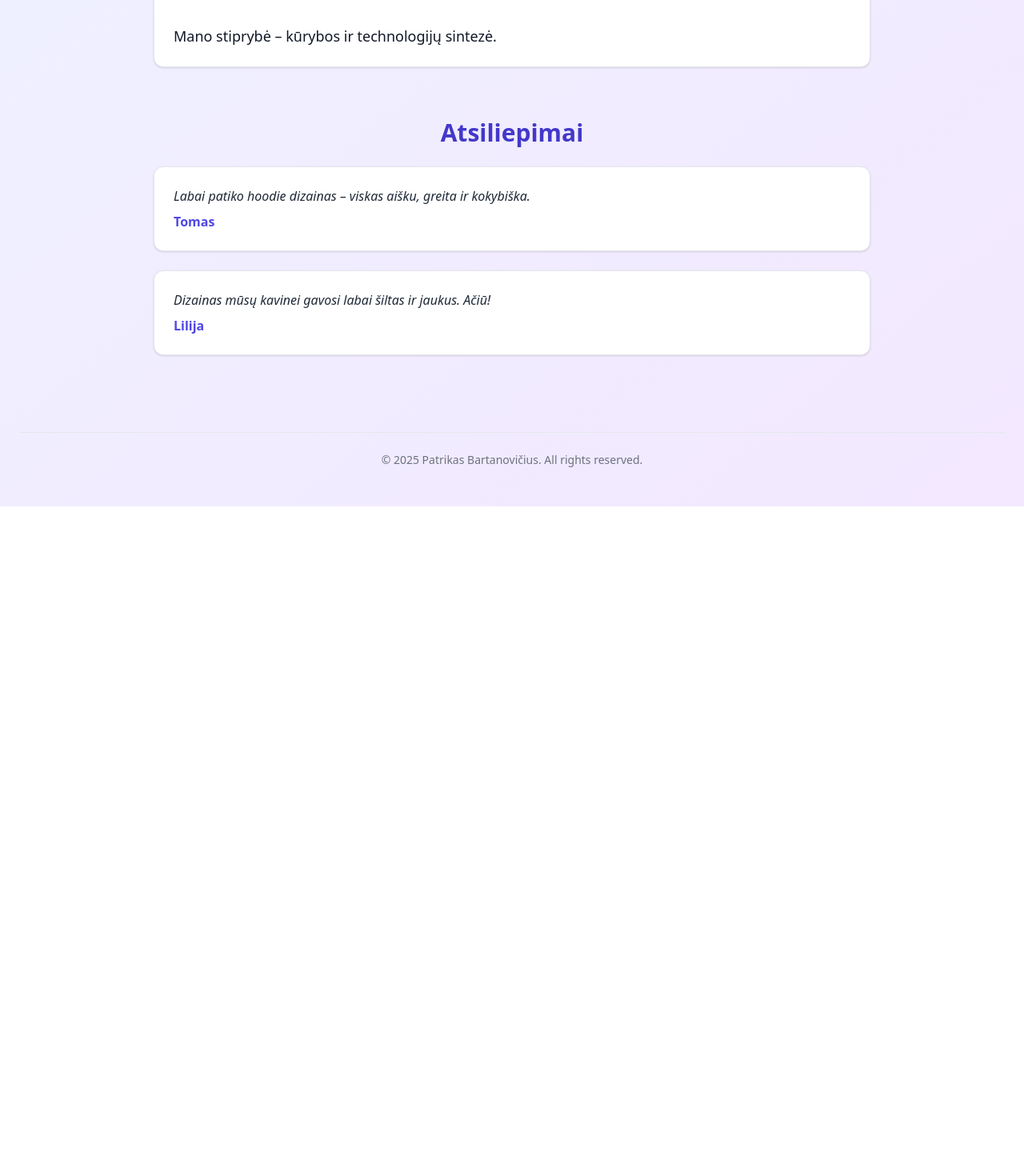
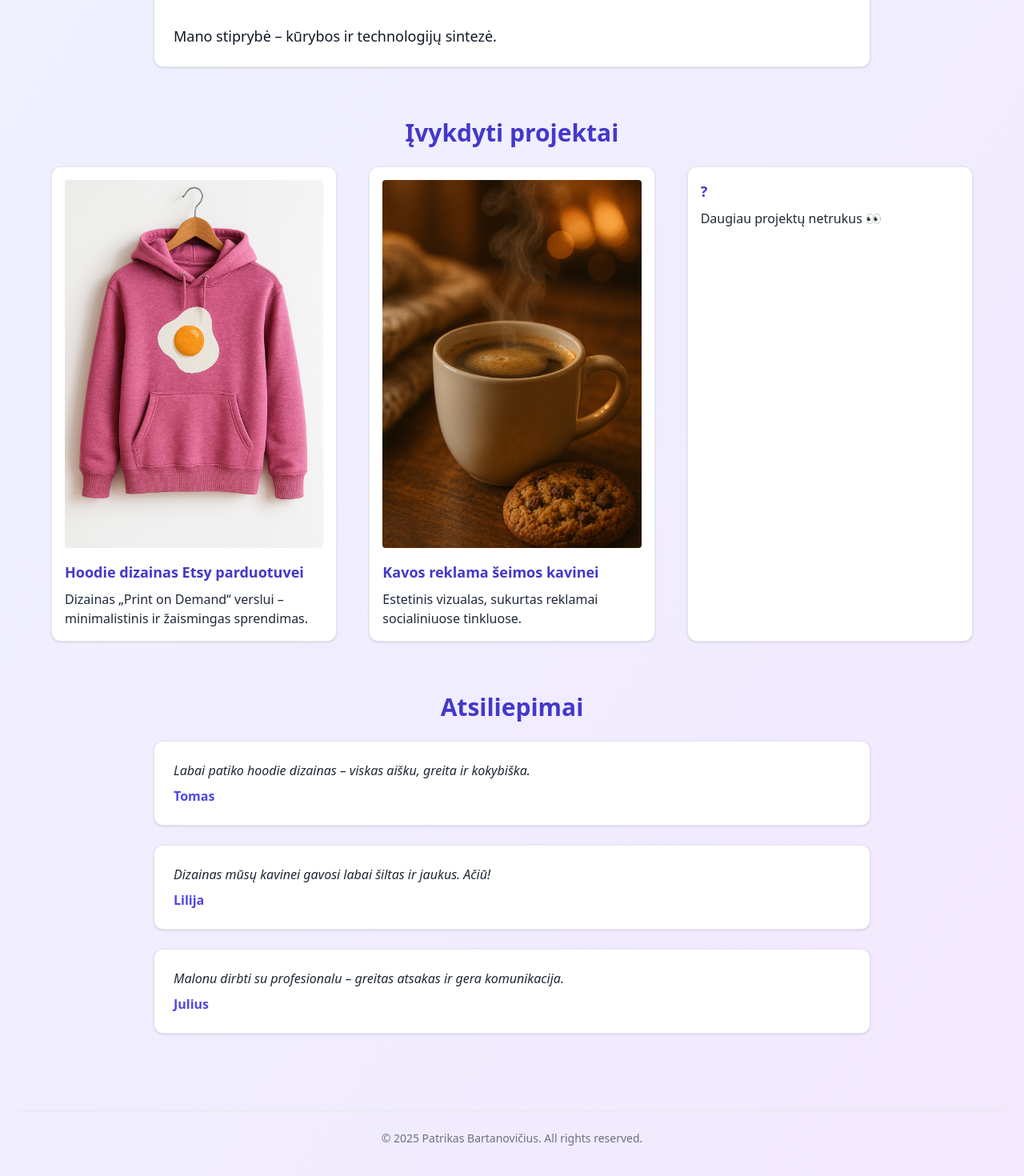
Before and after one commit to TrasherBartd/patrikas-portfolio, a React (Vite) app: page / in a window 1280 px wide. Shown: the part 424-1894 px from the top of the page at 80% size. Before the commit the page ends 1057 px from the top, so only its background shows below. Built offline with nearby package versions, Linux system fonts and the light colour scheme.

Commit message:
Update Portfolio.jsx

```diff
--- a/src/Portfolio.jsx
+++ b/src/Portfolio.jsx
@@ -4,30 +4,68 @@ import { useState } from "react";
 export default function Portfolio() {
   const [lang, setLang] = useState("lt");
   const [darkMode, setDarkMode] = useState(false);
-
   const aboutText = {
     lt: `Savarankiškai išmokęs grafinio dizaino ir svetainių kūrimo pagrindus, šiuo metu dirbu su moderniausiomis technologijomis, kad padėčiau klientams perteikti jų vertę aiškiai ir estetiškai.
 
 Mano stiprybė – kūrybos ir technologijų sintezė.`,
     en: `Self-taught in graphic design and website development, I now work with modern technologies to help clients communicate their value clearly and beautifully.
 
-My strength lies in the fusion of creativity and technology.`,
+My strength lies in the fusion of creativity and technology.`
   };
+
+  const testimonials = [
+    {
+      name: "Tomas",
+      text: lang === "lt"
+        ? "Labai patiko hoodie dizainas – viskas aišku, greita ir kokybiška."
+        : "Really liked the hoodie design – clear, fast, and high quality."
+    },
+    {
+      name: "Lilija",
+      text: lang === "lt"
+        ? "Dizainas mūsų kavinei gavosi labai šiltas ir jaukus. Ačiū!"
+        : "Design for our café turned out warm and inviting. Thank you!"
+    },
+    {
+      name: "Julius",
+      text: lang === "lt"
+        ? "Malonu dirbti su profesionalu – greitas atsakas ir gera komunikacija."
+        : "Great to work with a professional – quick replies and good communication."
+    }
+  ];
+
+  const projects = [
+    {
+      title: "Hoodie dizainas Etsy parduotuvei",
+      description: lang === "lt"
+        ? "Dizainas „Print on Demand“ verslui – minimalistinis ir žaismingas sprendimas."
+        : "Design for a print-on-demand business – clean and playful.",
+      image: "/hoodie.jpg"
+    },
+    {
+      title: "Kavos reklama šeimos kavinei",
+      description: lang === "lt"
+        ? "Estetinis vizualas, sukurtas reklamai socialiniuose tinkluose."
+        : "Aesthetic visuals made for social media promotion.",
+      image: "/coffee.jpg"
+    },
+    {
+      title: "?",
+      description: lang === "lt"
+        ? "Daugiau projektų netrukus 👀"
+        : "More projects coming soon 👀",
+      image: ""
+    }
+  ];
 
   return (
     <div className={darkMode ? "dark" : ""}>
       <div className="min-h-screen bg-gradient-to-br from-indigo-50 to-purple-100 dark:from-gray-900 dark:to-gray-800 text-gray-900 dark:text-white px-6 py-12 font-sans transition-colors">
         <div className="flex justify-end mb-4 gap-4">
-          <button
-            onClick={() => setDarkMode(!darkMode)}
-            className="text-base px-4 py-2 border rounded shadow bg-white text-gray-700 dark:bg-gray-800 dark:text-white hover:ring-2 hover:ring-indigo-300 transition"
-          >
+          <button onClick={() => setDarkMode(!darkMode)} className="text-base px-4 py-2 border rounded shadow bg-white text-gray-700 dark:bg-gray-800 dark:text-white hover:ring-2 hover:ring-indigo-300 transition">
             {darkMode ? "☀️" : "🌙"}
           </button>
-          <button
-            onClick={() => setLang(lang === "lt" ? "en" : "lt")}
-            className="text-base text-white bg-indigo-600 hover:bg-indigo-700 px-4 py-2 rounded shadow transition"
-          >
+          <button onClick={() => setLang(lang === "lt" ? "en" : "lt")} className="text-base text-white bg-indigo-600 hover:bg-indigo-700 px-4 py-2 rounded shadow transition">
             {lang === "lt" ? "EN" : "LT"}
           </button>
         </div>
@@ -36,13 +74,7 @@ My strength lies in the fusion of creativity and technology.`,
           <h1 className="text-5xl font-bold text-indigo-700 dark:text-indigo-300 mb-2">Patrikas Bartanovičius</h1>
           <p className="text-xl">{lang === "lt" ? "Grafinis ir svetainių dizaineris" : "Graphic & Web Designer"}</p>
           <div className="mt-3">
-            <button
-              onClick={() => {
-                navigator.clipboard.writeText("patrikasbartanovicius@gmail.com");
-                alert(lang === "lt" ? "El. paštas nukopijuotas!" : "Email copied!");
-              }}
-              className="text-sm bg-indigo-100 hover:bg-indigo-200 text-indigo-700 px-4 py-1 rounded-full transition"
-            >
+            <button onClick={() => {navigator.clipboard.writeText("patrikasbartanovicius@gmail.com"); alert(lang === "lt" ? "El. paštas nukopijuotas!" : "Email copied!");}} className="text-sm bg-indigo-100 hover:bg-indigo-200 text-indigo-700 px-4 py-1 rounded-full transition">
               {lang === "lt" ? "Kopijuoti el. paštą" : "Copy Email"}
             </button>
           </div>
@@ -57,27 +89,32 @@ My strength lies in the fusion of creativity and technology.`,
           </p>
         </section>
 
-        <section className="max-w-4xl mx-auto mb-16 fade-in text-center">
-          <h2 className="text-3xl font-bold text-indigo-700 dark:text-indigo-300 mb-6">
+        <section className="max-w-6xl mx-auto mb-16 fade-in">
+          <h2 className="text-3xl font-bold text-indigo-700 dark:text-indigo-300 mb-6 text-center">
+            {lang === "lt" ? "Įvykdyti projektai" : "Completed Projects"}
+          </h2>
+          <div className="grid grid-cols-1 sm:grid-cols-2 lg:grid-cols-3 gap-10">
+            {projects.map((proj, idx) => (
+              <div key={idx} className="bg-white dark:bg-gray-900 p-4 rounded-xl shadow border border-gray-200 dark:border-gray-700">
+                {proj.image && <img src={proj.image} alt={proj.title} className="w-full h-[460px] object-cover rounded mb-4" />}
+                <h3 className="text-lg font-semibold text-indigo-700 dark:text-indigo-300 mb-2">{proj.title}</h3>
+                <p className="text-gray-800 dark:text-gray-200">{proj.description}</p>
+              </div>
+            ))}
+          </div>
+        </section>
+
+        <section className="max-w-4xl mx-auto mb-16 fade-in">
+          <h2 className="text-3xl font-bold text-indigo-700 dark:text-indigo-300 mb-6 text-center">
             {lang === "lt" ? "Atsiliepimai" : "Testimonials"}
           </h2>
-          <div className="grid gap-6 text-left">
-            <div className="bg-white dark:bg-gray-900 p-6 rounded-xl shadow border border-gray-200 dark:border-gray-700">
-              <p className="italic mb-2 text-gray-800 dark:text-gray-100">
-                {lang === "lt"
-                  ? "Labai patiko hoodie dizainas – viskas aišku, greita ir kokybiška."
-                  : "Really liked the hoodie design – clear, fast, and high quality."}
-              </p>
-              <p className="font-semibold text-indigo-600 dark:text-indigo-300">Tomas</p>
-            </div>
-            <div className="bg-white dark:bg-gray-900 p-6 rounded-xl shadow border border-gray-200 dark:border-gray-700">
-              <p className="italic mb-2 text-gray-800 dark:text-gray-100">
-                {lang === "lt"
-                  ? "Dizainas mūsų kavinei gavosi labai šiltas ir jaukus. Ačiū!"
-                  : "Design for our café turned out warm and inviting. Thank you!"}
-              </p>
-              <p className="font-semibold text-indigo-600 dark:text-indigo-300">Lilija</p>
-            </div>
+          <div className="grid gap-6">
+            {testimonials.map((t, idx) => (
+              <div key={idx} className="bg-white dark:bg-gray-900 p-6 rounded-xl shadow border border-gray-200 dark:border-gray-700">
+                <p className="italic text-gray-800 dark:text-gray-100 mb-2">{t.text}</p>
+                <p className="font-semibold text-indigo-600 dark:text-indigo-300">{t.name}</p>
+              </div>
+            ))}
           </div>
         </section>
 
```
